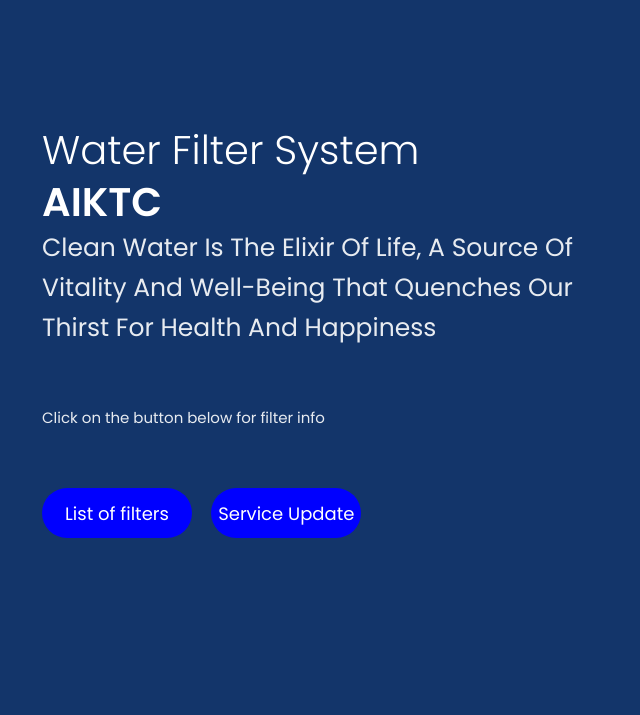
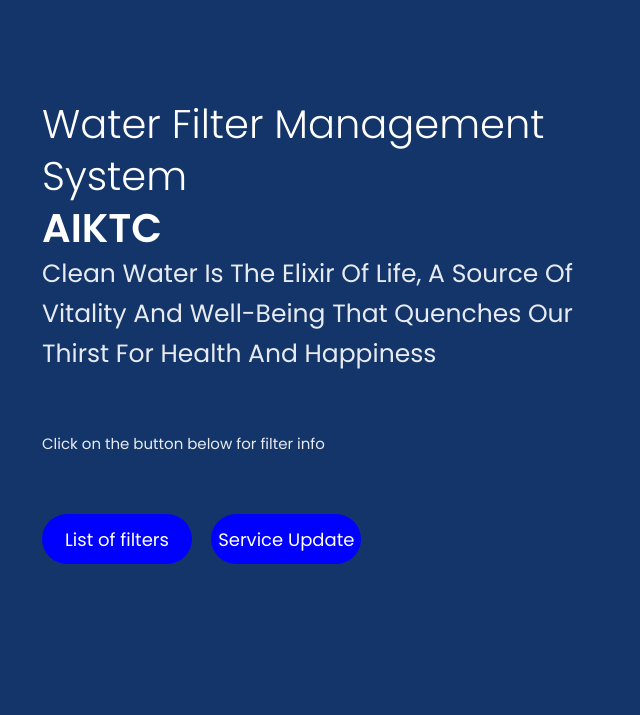
Before and after one commit to KAIF005/Water-filter-system, a plain HTML site: page index.html in a window 1280 px wide. Shown: the part 85-800 px from the top of the page, without its empty margins (0-640 px from the left). Drawn offline with Linux system fonts and the light colour scheme.

Commit message:
Update index.html

```diff
--- a/index.html
+++ b/index.html
@@ -29,7 +29,7 @@
         <div class="header-inner text-white text-center">
             <div class="container grid">
                 <div class="header-inner-left">
-                    <h1>Water filter system<br><span>AIKTC</span></h1>
+                    <h1>Water filter Management system<br><span>AIKTC</span></h1>
                     <p class="lead">Clean water is the elixir of life, a source of vitality and well-being that quenches our thirst for health and happiness</p>
                     <p class="text text-md">Click on the button below for filter info </p>
                     <div class="button-container">
```
